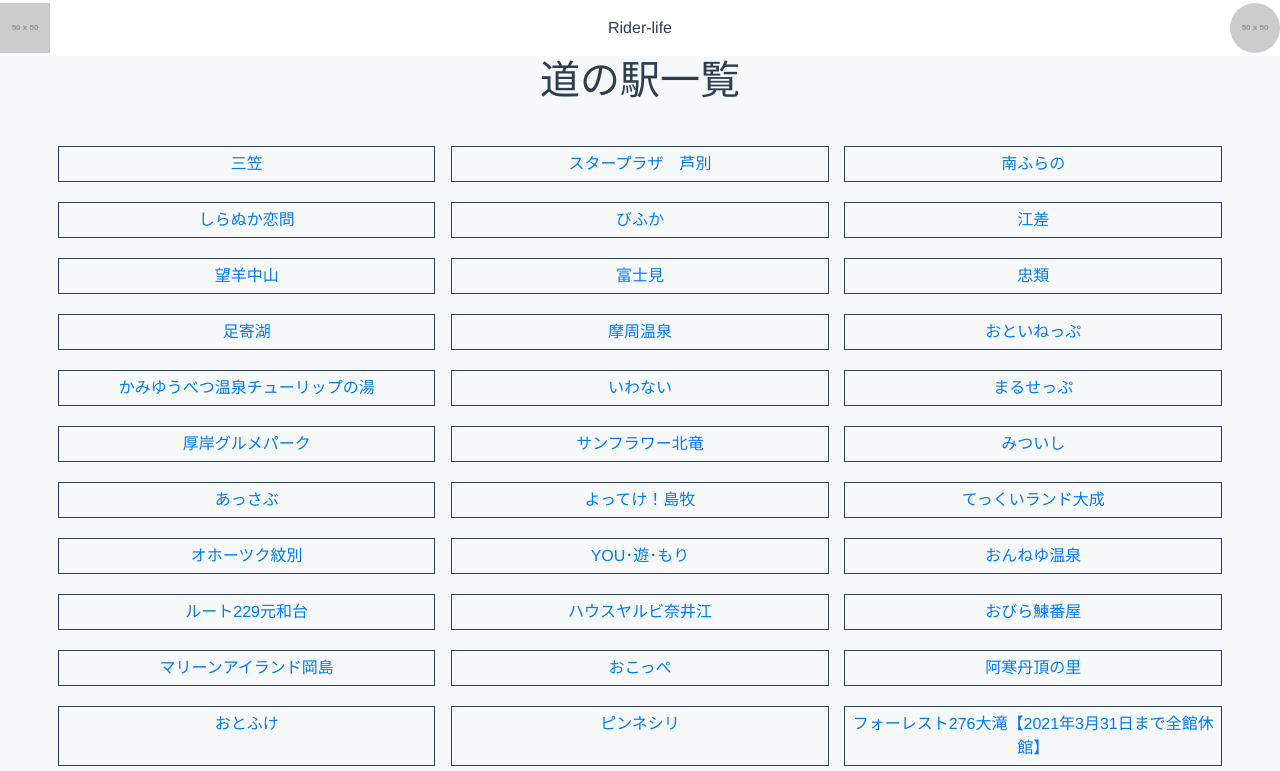
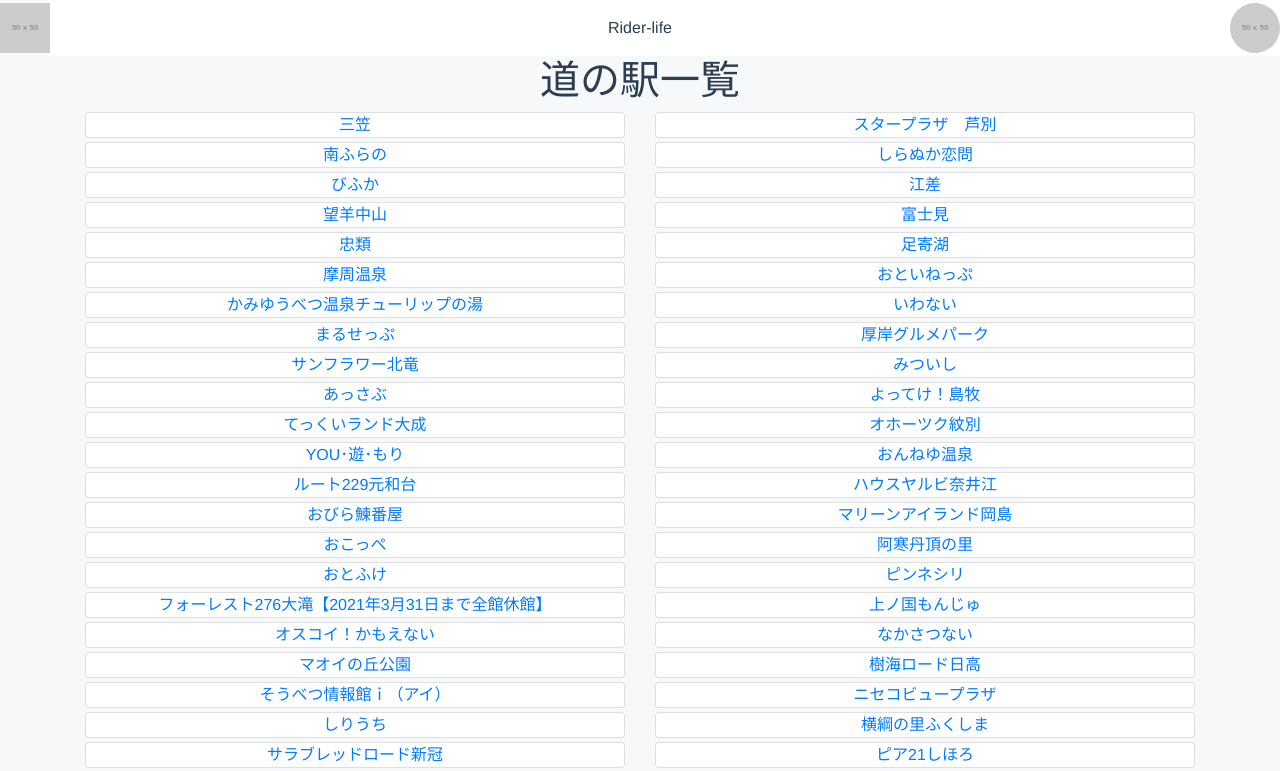
Before and after one commit to GOD-oda/rider-life, a Vue app: page / in a window 1280 px wide. Shown: the top 771 px of the page. Built offline with nearby package versions, Linux system fonts and the light colour scheme.

Commit message:
Apply card style

```diff
--- a/public/index.html
+++ b/public/index.html
@@ -1,5 +1,5 @@
 <!DOCTYPE html>
-<html lang="en">
+<html lang="ja">
   <head>
     <meta charset="utf-8">
     <meta http-equiv="X-UA-Compatible" content="IE=edge">
--- a/src/components/StationCard.vue
+++ b/src/components/StationCard.vue
@@ -1,9 +1,7 @@
 <template>
-  <li class="station-card">
-    <router-link :to="{ name: 'stations', params: { id: station.id } }">
+  <router-link :to="{ name: 'stations', params: { id: station.id } }" class="card">
       {{ station.name }}
-    </router-link>
-  </li>
+  </router-link>
 </template>
 
 <script>
@@ -19,15 +17,4 @@ export default {
 </script>
 
 <style scoped>
-  .station-card {
-    border: solid 1px;
-    margin: 10px auto;
-    padding: 5px;
-    width: 100%;
-  }
-  @media all and (min-width: 992px) {
-    .station-card {
-      width: calc(96% / 3);
-    }
-  }
 </style>
--- a/src/views/Home.vue
+++ b/src/views/Home.vue
@@ -1,9 +1,16 @@
 <template>
   <div class="home">
     <h1>道の駅一覧</h1>
-    <ul id="stations">
-      <station-card v-for="(station, key) in stations" :key="key" :station="station"/>
-    </ul>
+    <div class="container">
+      <div v-for="(station, key) in stations" :key="key" :station="station" class="row row-cols-2">
+        <div class="col mb-1">
+          <station-card :key="key" :station="station[0]"/>
+        </div>
+        <div class="col mb-1">
+          <station-card :key="key" :station="station[1]"/>
+        </div>
+      </div>
+    </div>
   </div>
 </template>
 
@@ -15,50 +22,35 @@ import StationCard from '@/components/StationCard.vue'
 
 // 一時的に直接読み込んでいる
 
-const stations = require('@/firebase/data/stations.json')
+const stationsData = require('@/firebase/data/stations.json')
 
 export default {
   name: 'home',
   data: function () {
     return {
-      stations: stations
+      stations: []
     }
   },
   components: {
     StationCard
   },
   created: function () {
-    // stationsRef.get().then((querySnapShot) => {
-    //   querySnapShot.forEach((doc) => {
-    //     this.stations.push({
-    //       name: doc.data().name,
-    //       id: doc.data().stationId
-    //     })
-    //   })
-    // })
+    const dataLength = stationsData.length
+    let idx = 0
+    let n = 2
+    let stations = []
+
+    while (idx < dataLength) {
+      const result = stationsData.slice(idx, idx + n)
+      stations.push(result)
+
+      idx = idx + n
+    }
+
+    this.stations = stations
   }
 }
 </script>
 
 <style>
-  #stations {
-    padding: 0;
-    display: -webkit-box;
-    display: -ms-flexbox;
-    display: flex;
-    max-width: 1180px;
-    width: 100%;
-    flex-wrap: wrap;
-    -ms-flex-wrap: wrap;
-    margin: 2em auto;
-    -webkit-box-pack: justify;
-    -ms-flex-pack: justify;
-    justify-content: space-between;
-    list-style: none;
-  }
-  #stations::after {
-    content: "";
-    display: block;
-    width: calc(100% / 3);
-  }
 </style>
```
